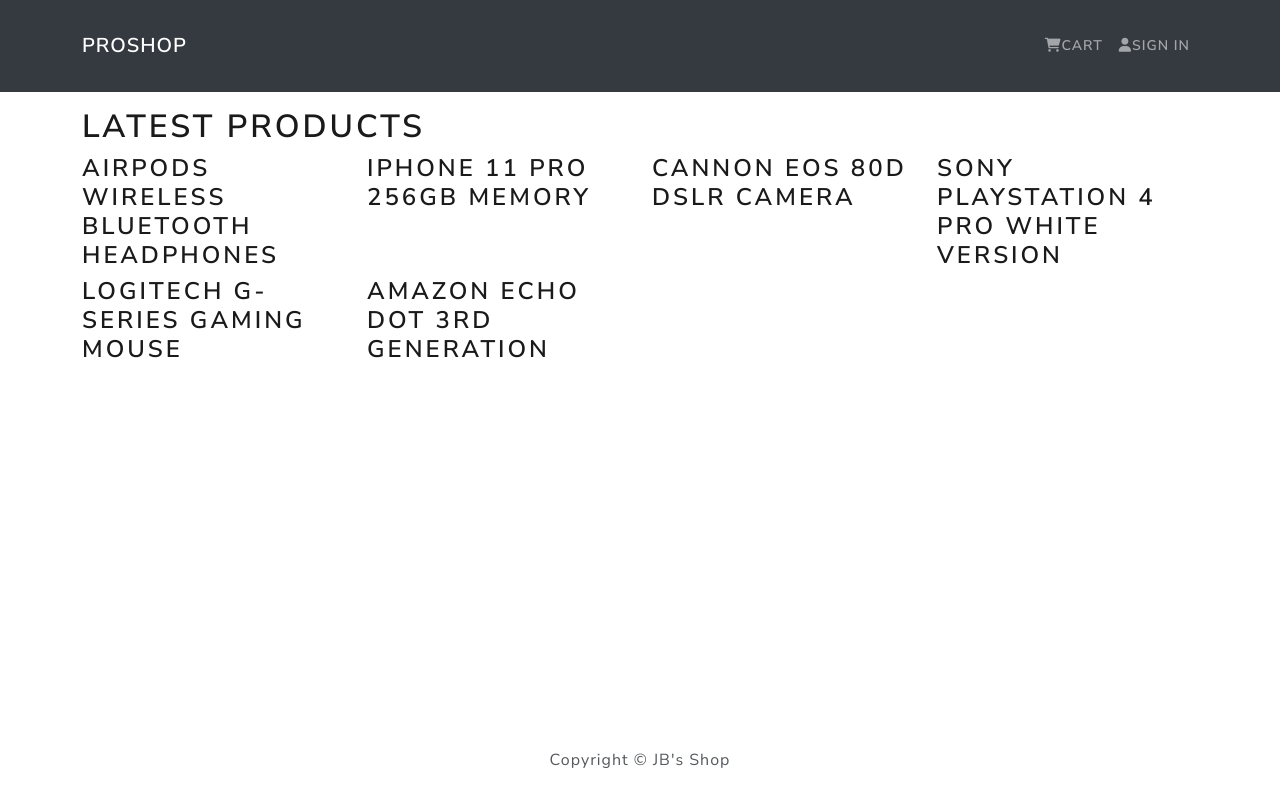
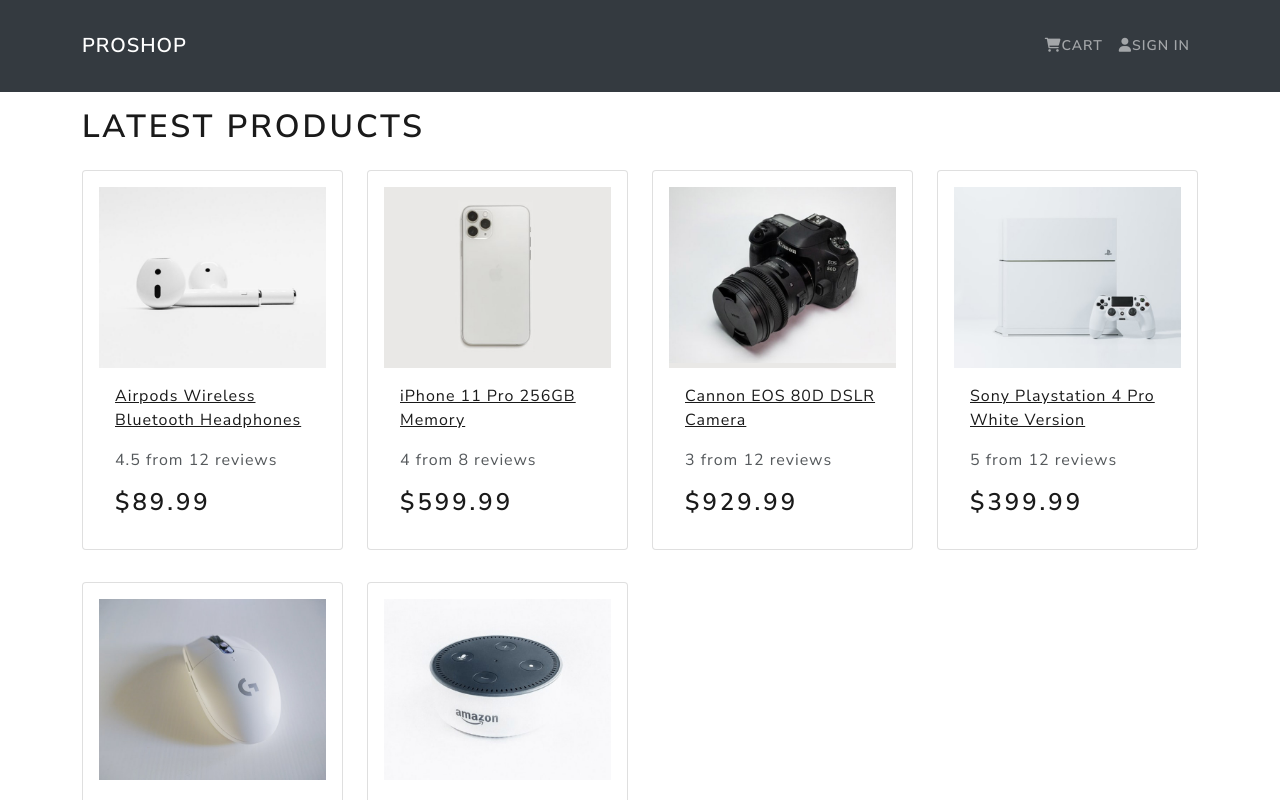
Before and after one commit to jbgaela/EcommerceAppFrontEnd, a React (Create React App) app: page / in a window 1280 px wide. Shown: the top 800 px of the page. Built offline with nearby package versions, Linux system fonts and the light colour scheme.

Commit message:
Added homescreen images, prices, title and reviews from mock API

```diff
--- a/src/App.js
+++ b/src/App.js
@@ -2,7 +2,7 @@
 import { Container } from 'react-bootstrap'
 import Header from './components/Header'
 import Footer from './components/Footer'
-import HomeScreen from './components/screens/HomeScreen'
+import HomeScreen from './screens/HomeScreen'
 
 const App = () => {
   return (
--- /dev/null
+++ b/src/components/Product.js
@@ -0,0 +1,30 @@
+import React from 'react'
+import { Card } from 'react-bootstrap'
+
+const Product = ({ product }) => {
+  return (
+    <Card className="my-3 p-3 rounded">
+      <a href={`/product/${product._id}`}>
+        <Card.Img src={product.image} variant="top" />
+      </a>
+
+      <Card.Body>
+        <a href={`/product/${product._id}`}>
+          <Card.Title as="div">
+            <strong>{product.name}</strong>
+          </Card.Title>
+        </a>
+
+        <Card.Text as="div">
+          <div className="my-3">
+            {product.rating} from {product.numReviews} reviews
+          </div>
+        </Card.Text>
+
+        <Card.Text as="h3">${product.price}</Card.Text>
+      </Card.Body>
+    </Card>
+  )
+}
+
+export default Product
--- a/src/components/screens/HomeScreen.js
+++ b/src/screens/HomeScreen.js
@@ -1,5 +1,6 @@
 import React from 'react'
 import { Row, Col } from 'react-bootstrap'
+import Product from '../components/Product'
 import products from '../products'
 
 const HomeScreen = () => {
@@ -9,7 +10,7 @@
       <Row>
         {products.map((product) => (
           <Col sm={12} md={6} lg={4} xl={3}>
-            <h3>{product.name}</h3>
+            <Product product={product} />
           </Col>
         ))}
       </Row>
```
Also changed, not shown: src/products.js (renamed from src/components/products.js).
